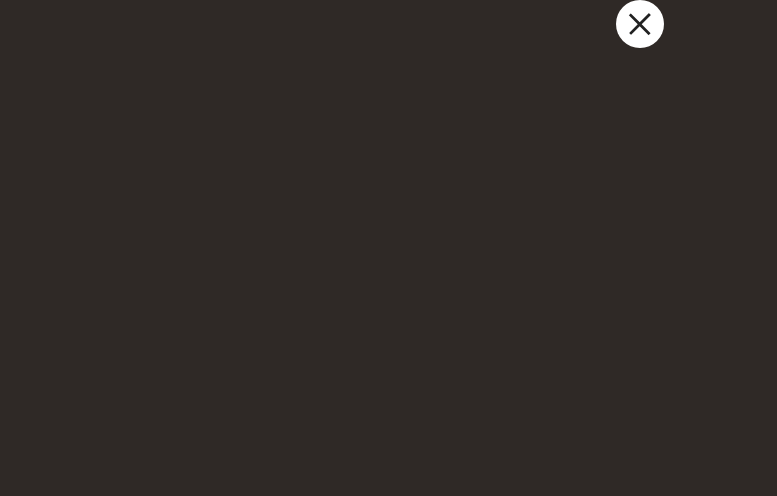
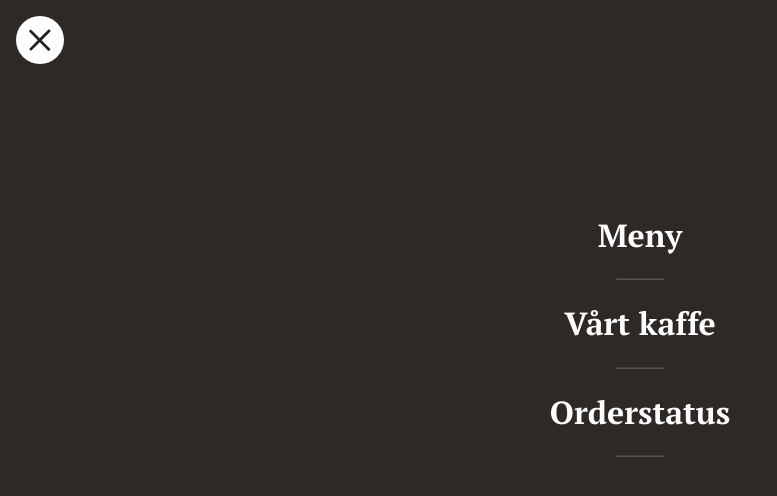
Before and after one commit to christopherwahlstrom/AirBean, a React (Create React App) app: page /navmenu in a window 1280 px wide. Shown: the top 496 px of the page, without its empty margins (0-777 px from the left). Built offline with nearby package versions, Linux system fonts and the light colour scheme.

Commit message:
NavMenu html, css and nav-links finished

```diff
--- a/src/App.css
+++ b/src/App.css
@@ -1,7 +1,8 @@
-@import url('https://fonts.googleapis.com/css2?family=Rufina:wght@400;700&family=Work+Sans:ital,wght@0,100;0,200;0,300;0,400;0,500;0,600;0,700;0,800;0,900;1,100;1,200;1,300;1,400;1,500;1,600;1,700;1,800;1,900&display=swap');
+@import url('https://fonts.googleapis.com/css2?family=PT+Serif:ital,wght@0,400;0,700;1,400;1,700&family=Rufina:wght@400;700&family=Work+Sans:ital,wght@0,100;0,200;0,300;0,400;0,500;0,600;0,700;0,800;0,900;1,100;1,200;1,300;1,400;1,500;1,600;1,700;1,800;1,900&display=swap');
 
 /* font-family: 'Rufina', serif; */
 /* font-family: 'Work Sans', sans-serif; */
+/* font-family: 'PT Serif', serif; */
 
 * {
   box-sizing: border-box;
--- a/src/components/NavMenu.css
+++ b/src/components/NavMenu.css
@@ -2,6 +2,10 @@
     background-color: #2F2926;
     width: 100%;
     height: 100vh;
+}
+
+.btn-container {
+    display: flex;
 }
 
 .close-btn {
@@ -9,4 +13,32 @@
     background-color: #ffffff;
     border-radius: 5555px;
     padding: 10px;
+    margin: 1rem;
 }
+
+.links {
+    margin-top: 7rem;
+    display: flex;
+    flex-direction: column;
+    justify-content: center;
+    align-items: center;
+}
+
+.link {
+    font-family: 'PT Serif', serif;
+    font-size: 32px;
+    font-weight: 700;
+    line-height: 120%;
+    text-decoration: none;
+    color: #ffffff;
+    margin-bottom: 1.5rem;
+    margin-top: 1.5rem;
+}
+
+hr {
+    width: 48px;
+    color: #ffffff;
+    opacity: 20%;
+    border-radius: 2px;
+    margin: 0;
+}
--- a/src/components/NavMenu.js
+++ b/src/components/NavMenu.js
@@ -1,12 +1,25 @@
 import './NavMenu.css';
 
-import buttonImg from '../graphics/close.svg'
+import buttonImg from '../graphics/close.svg';
+
+import { Link } from 'react-router-dom';
 
 function NavMenu() {
     return (
-        <section className="navmenu">
-            <input className='close-btn' type="image" src={ buttonImg } />
-        </section>
+        <article className="navmenu">
+            <section className="btn-container">
+                <input className='close-btn' type="image" src={ buttonImg } />
+            </section>
+            <nav className="links">
+                <Link className='link' to="/menu">Meny</Link>
+                <hr />
+                <Link className='link' to="/about">Vårt kaffe</Link>
+                <hr />
+                <Link className='link' to="/order">Orderstatus</Link>
+                <hr />
+            </nav>
+
+        </article>
     );
 }
 
```
